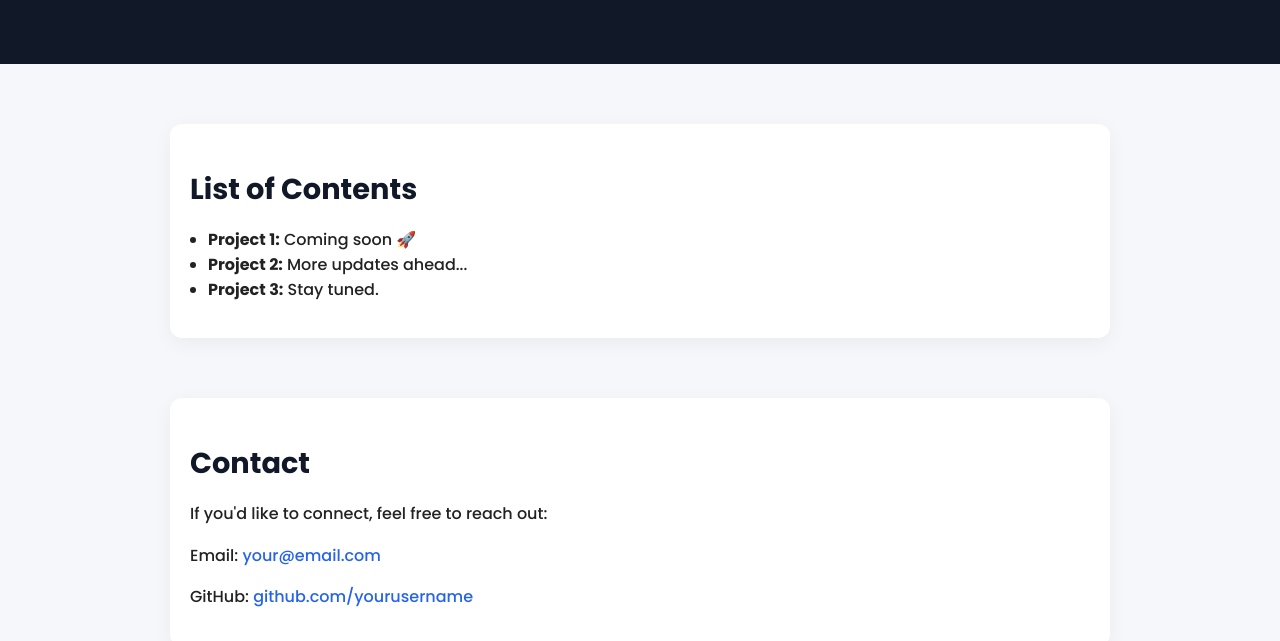
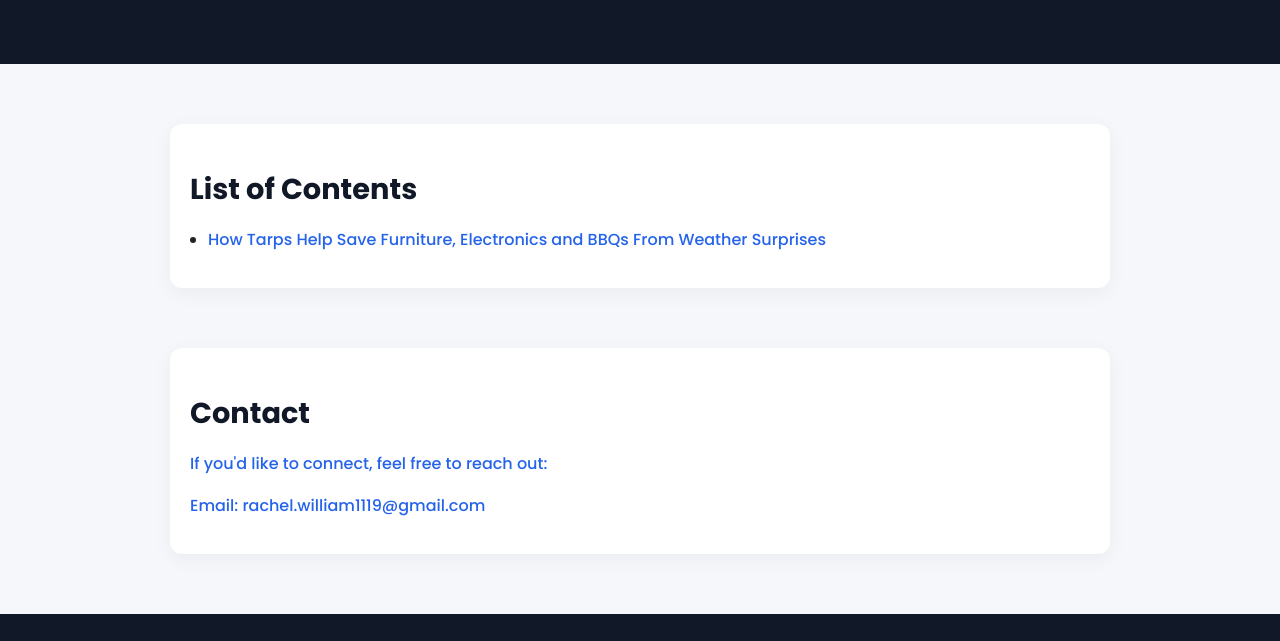
Before and after one commit to rachelwilliam1119-create/content-distribution, a plain HTML site: page index.html in a window 1280 px wide. Shown: the part 159-800 px from the top of the page. Drawn offline with Linux system fonts and the light colour scheme.

Commit message:
Update index.html

```diff
--- a/index.html
+++ b/index.html
@@ -80,17 +80,14 @@
 <section class="projects">
   <h2>List of Contents</h2>
   <ul>
-    <li><strong>Project 1:</strong> Coming soon 🚀</li>
-    <li><strong>Project 2:</strong> More updates ahead...</li>
-    <li><strong>Project 3:</strong> Stay tuned.</li>
+    <li><a href = "how-tarps-help-save-furniture-electronics-from-weather-surprises.html">How Tarps Help Save Furniture, Electronics and BBQs From Weather Surprises</li>
   </ul>
 </section>
 
 <section>
   <h2>Contact</h2>
   <p>If you'd like to connect, feel free to reach out:</p>
-  <p>Email: <a href="mailto:your@email.com">your@email.com</a></p>
-  <p>GitHub: <a href="https://github.com/yourusername" target="_blank">github.com/yourusername</a></p>
+  <p>Email: <a href="mailto:rachel.william1119@gmail.com">rachel.william1119@gmail.com</a></p>
 </section>
 
 <footer>
```
